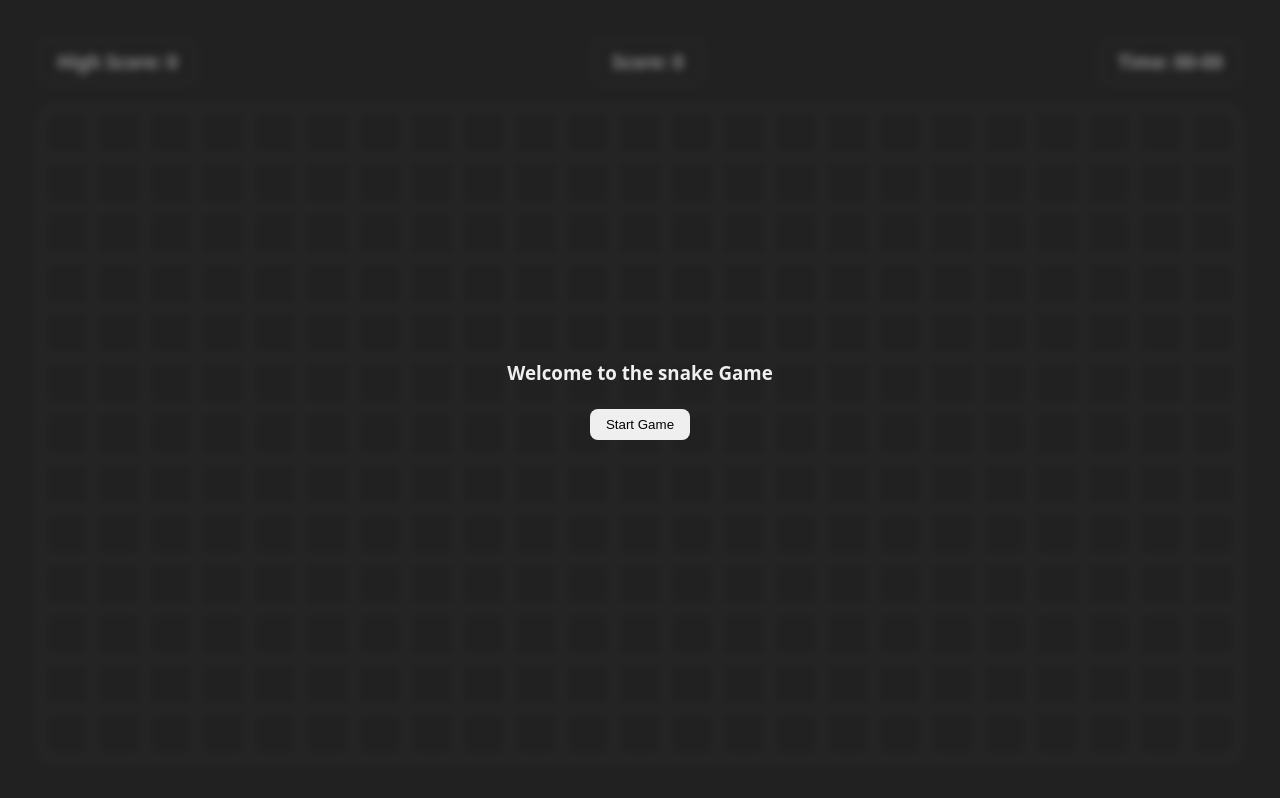
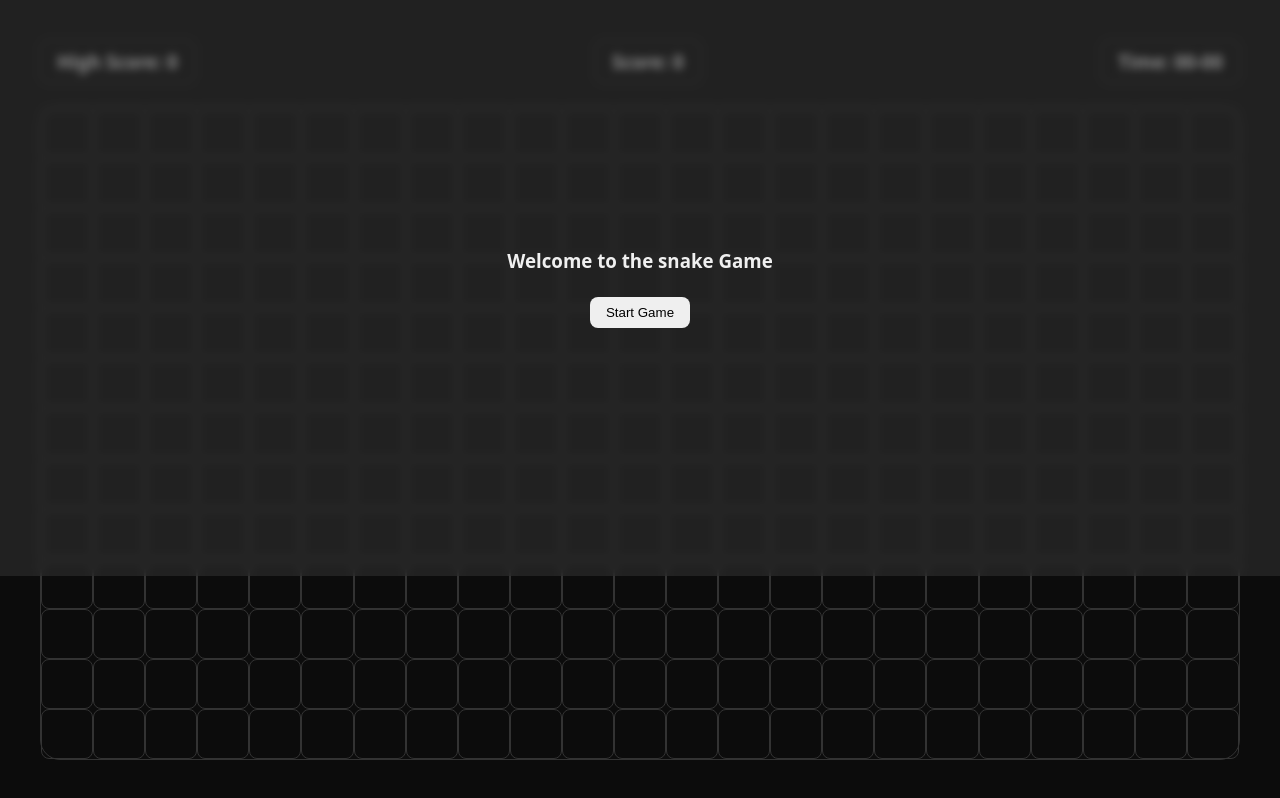
Before and after one commit to Arasad002/Snake-game, a plain HTML site: page index.html in a window 1280 px wide. Drawn offline with Linux system fonts and the light colour scheme.

Commit message:
First commitdddd

```diff
--- a/style.css
+++ b/style.css
@@ -111,7 +111,7 @@ section .infos {
 }
 
 .modal {
-    height: 100%;
+    height: 45vw;
     width: 100vw;
     position: absolute;
     top: 0%;
```
Also changed, not shown: index.html (+1 -2 lines).
